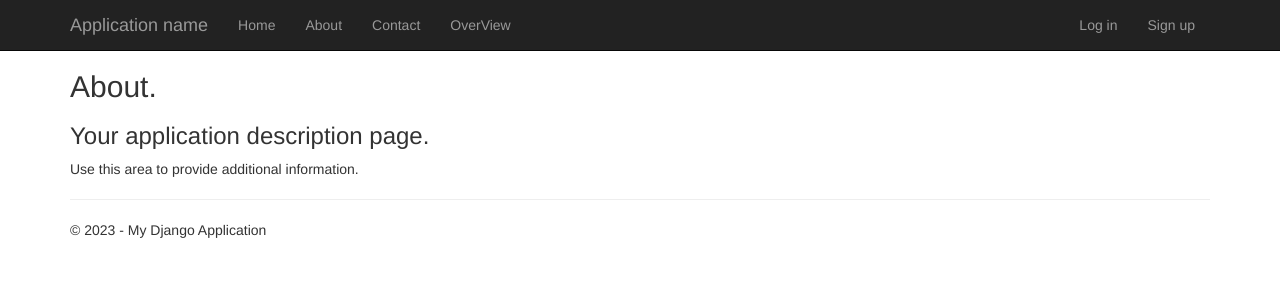
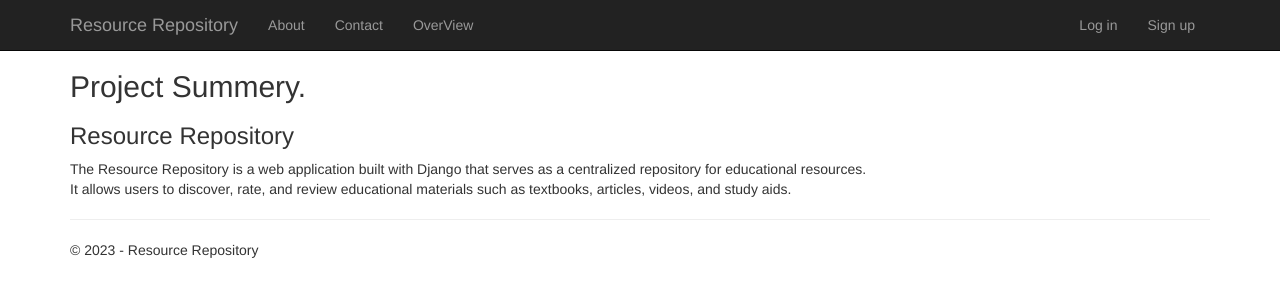
Before and after one commit to Arash-Ardam/Resource-Repository, a Django app: page /about/ in a window 1280 px wide. Shown: the top 300 px of the page. Run offline with Django 3.2, Linux system fonts and the light colour scheme; parts of the project's set-up code (start-up, migrations or seed data) failed here and were passed over; some libraries are stand-ins or nearby versions.

Commit message:
Add Adiitional information in about page

```diff
--- a/ResourceRepository/MainRepo/app/templates/app/about.html
+++ b/ResourceRepository/MainRepo/app/templates/app/about.html
@@ -5,6 +5,6 @@
 <h2>{{ title }}.</h2>
 <h3>{{ message }}</h3>
 
-<p>Use this area to provide additional information.</p>
+<p>The Resource Repository is a web application built with Django that serves as a centralized repository for educational resources.<br /> It allows users to discover, rate, and review educational materials such as textbooks, articles, videos, and study aids. </p>
 
 {% endblock %}
--- a/ResourceRepository/MainRepo/app/templates/app/layout.html
+++ b/ResourceRepository/MainRepo/app/templates/app/layout.html
@@ -3,7 +3,7 @@
 <head>
     <meta charset="utf-8" />
     <meta name="viewport" content="width=device-width, initial-scale=1.0">
-    <title>{{ title }} - My Django Application</title>
+    <title>{{ title }} - Resource Repository</title>
     {% load static %}
     <link rel="stylesheet" type="text/css" href="{% static 'app/content/bootstrap.min.css' %}" />
     <link rel="stylesheet" type="text/css" href="{% static 'app/content/site.css' %}" />
@@ -19,11 +19,10 @@
                     <span class="icon-bar"></span>
                     <span class="icon-bar"></span>
                 </button>
-                <a href="/" class="navbar-brand">Application name</a>
+                <a href="/" class="navbar-brand">Resource Repository</a>
             </div>
             <div class="navbar-collapse collapse">
                 <ul class="nav navbar-nav">
-                    <li><a href="{% url 'home' %}">Home</a></li>
                     <li><a href="{% url 'about' %}">About</a></li>
                     <li><a href="{% url 'contact' %}">Contact</a></li>
                     <li><a href="{% url 'OverView' %}">OverView</a></li>
@@ -37,7 +36,7 @@
 {% block content %}{% endblock %}
         <hr/>
         <footer>
-            <p>&copy; {{ year }} - My Django Application</p>
+            <p>&copy; {{ year }} - Resource Repository</p>
         </footer>
     </div>
 
--- a/ResourceRepository/MainRepo/app/templates/app/loginpartial.html
+++ b/ResourceRepository/MainRepo/app/templates/app/loginpartial.html
@@ -2,7 +2,7 @@
 <form id="logoutForm" action="/logout/" method="post" class="navbar-right">
     {% csrf_token %}
     <ul class="nav navbar-nav navbar-right">
-        <li><span class="navbar-brand">Hello {{ user.username }}!</span></li>
+        <li><span class="navbar-brand">Hello {{ user.first_name}}!</span></li>
         <li><a href="javascript:document.getElementById('logoutForm').submit()">Log off</a></li>
     </ul>
 </form>
--- a/ResourceRepository/MainRepo/app/views.py
+++ b/ResourceRepository/MainRepo/app/views.py
@@ -17,7 +17,7 @@
 from app.models import *
 from app.forms import DataForm, DeleteForm, RegisterForm, commentForm, searchForm
 
-# @login_required
+@login_required
 def OverView(request):
 
     if request.method == "GET":
@@ -30,7 +30,7 @@
         if searchform.is_valid():
             repoDatas = RepoData.objects.filter(title__icontains = searchform.cleaned_data['search'])
             return render(request,'app/OverView.html',{"searchForm" : searchform,"repoDatas" : repoDatas})
-# @login_required
+
 def Data(request):
     if request.method == "GET":
         form = DataForm()
@@ -134,7 +134,7 @@
         'app/contact.html',
         {
             'title':'Contact',
-            'message':'Your contact page.',
+            'message':'Contact Me :))',
             'year':datetime.now().year,
         }
     )
@@ -146,8 +146,8 @@
         request,
         'app/about.html',
         {
-            'title':'About',
-            'message':'Your application description page.',
+            'title':'Project Summery',
+            'message':'Resource Repository',
             'year':datetime.now().year,
         }
     )
```
Also changed, not shown: ResourceRepository/MainRepo/app/templates/app/contact.html (+3 -8 lines), ResourceRepository/MainRepo/db.sqlite3, 2 other files.
